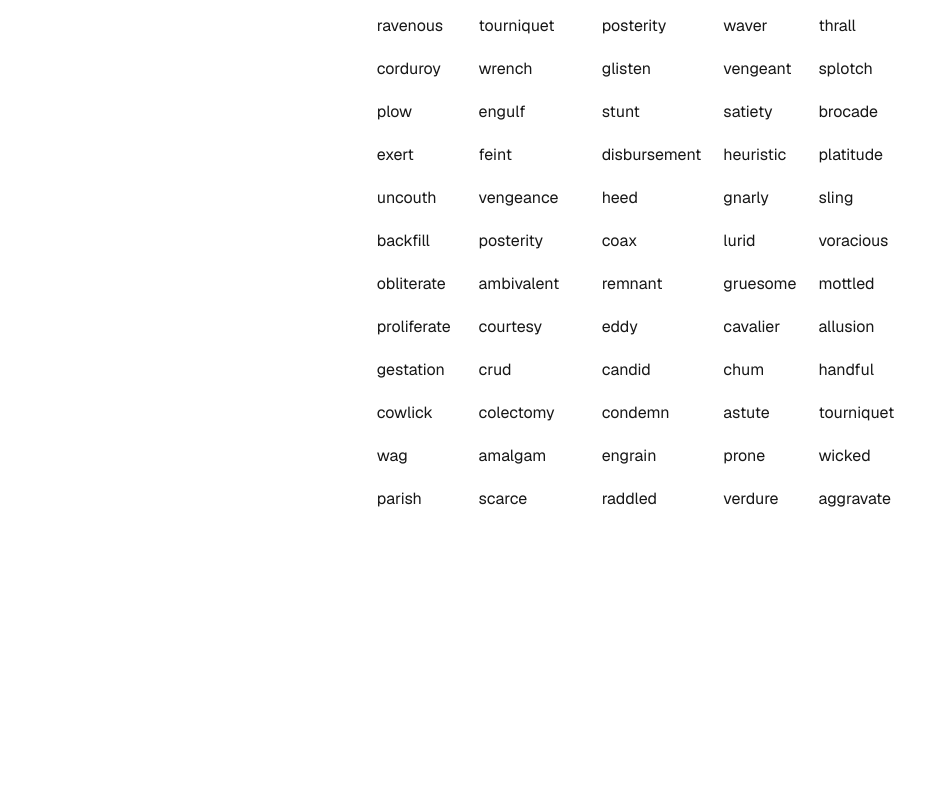
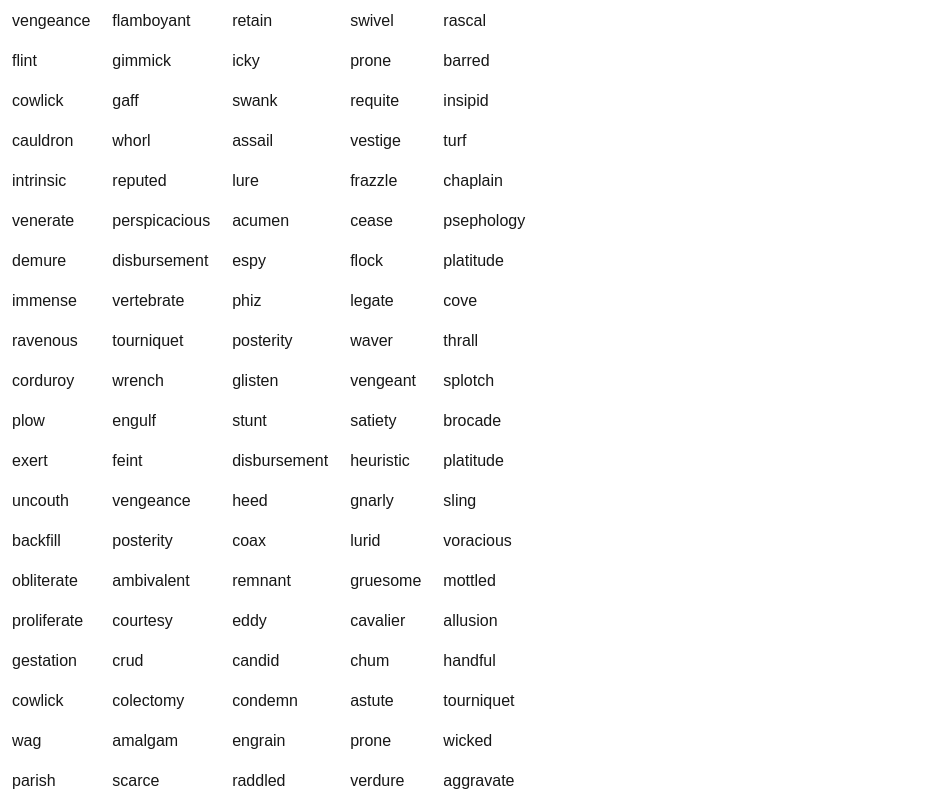
Before and after one commit to wswin5k/words-board, a Next.js app: page / in a window 1280 px wide. Shown: the whole page, without its empty margins (0-945 px from the left). Built offline with nearby package versions, Linux system fonts and the light colour scheme.

Commit message:
remove styling

```diff
--- a/src/app/page.tsx
+++ b/src/app/page.tsx
@@ -40,7 +40,7 @@ export default function Home() {
   }
 
   return (
-    <div className={styles.page}>
+    <div>
       <table>
         <tbody>{rowEntries}</tbody>
       </table>
```
